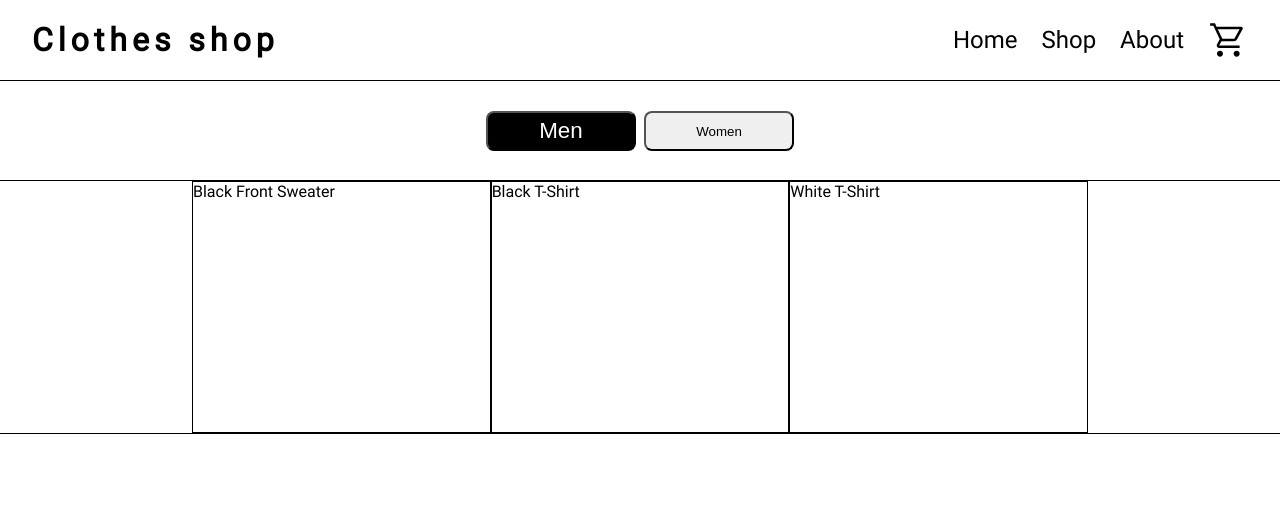
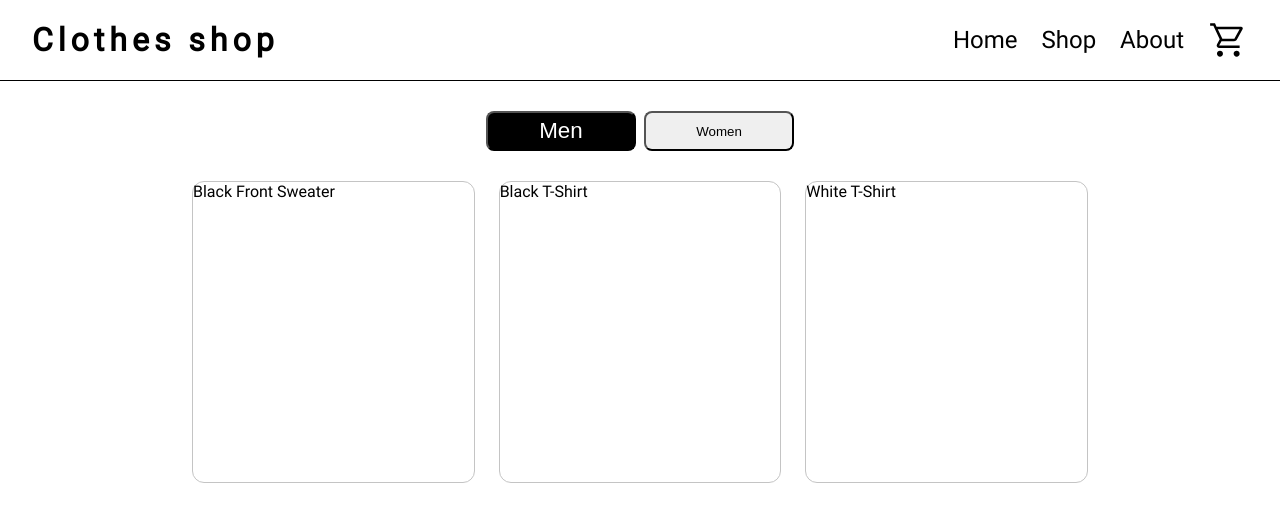
Before and after one commit to NexyusNex/Shopping-Cart, a React (Create React App) app: page /shopping-cart/shop in a window 1280 px wide. Shown: the top 522 px of the page. Built offline with nearby package versions, Linux system fonts and the light colour scheme.

Commit message:
Item size tweaks

```diff
--- a/src/style/shop.css
+++ b/src/style/shop.css
@@ -20,17 +20,35 @@
 }
 
 .item-container {
-  outline: 1px solid black;
   margin-bottom: 100px;
   padding: 0 15%;
 }
 
 .item-list {
   display: grid;
-  grid-template-columns: repeat(3, minmax(200px, 1fr));
+  grid-template-columns: repeat(3, minmax(250px, 1fr));
+  gap: 24px;
 }
 
 .item {
-  height: 250px;
-  border: 1px solid black;
+  display: flex;
+  flex-direction: column;
+  height: 300px;
+  border: 1px solid rgb(196, 196, 196);
+  border-radius: 12px;
 }
+
+.item img {
+  height: 80%;
+  border-radius: 12px;
+}
+
+.item p {
+  margin: 0;
+}
+
+.item-description {
+  display: flex;
+  flex-direction: column;
+  align-items: center;
+}
```
